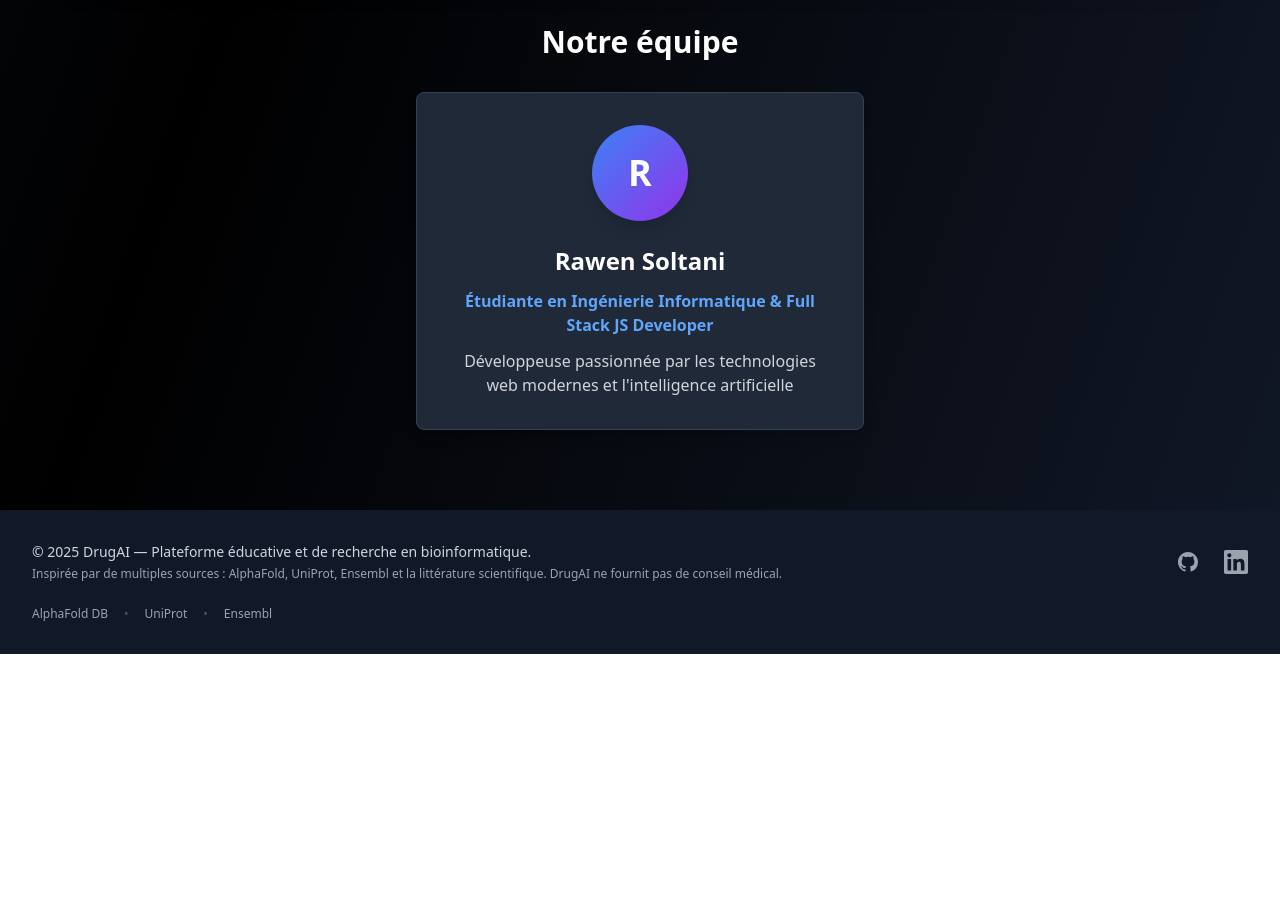
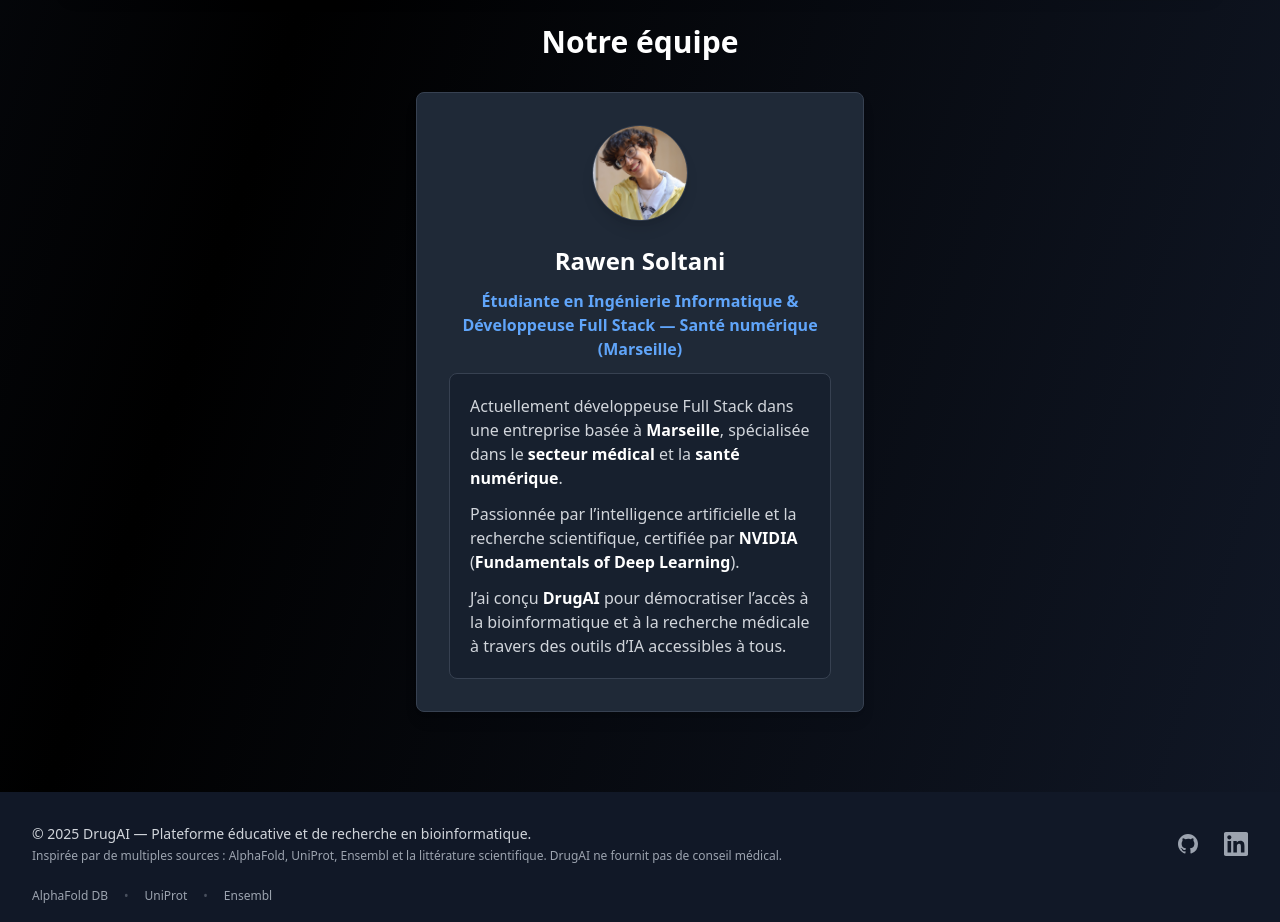
Before and after one commit to nodeWizard/drugAi, a React (Vite) app: page /apropos in a window 1280 px wide. Shown: the part 3020-3942 px from the top of the page. Before the commit the page ends 3674 px from the top, so only its background shows below. Built offline with nearby package versions, Linux system fonts and the light colour scheme.

Commit message:
update aPropos page (section mon equipe)

```diff
--- /dev/null
+++ b/src/assets/images/index.ts
@@ -0,0 +1 @@
+export { default as rawenPhoto } from './rawen.jpg'
--- a/src/assets/index.ts
+++ b/src/assets/index.ts
@@ -1 +1,2 @@
 export * from './videos'
+export * from './images'
--- a/src/pages/APropos.tsx
+++ b/src/pages/APropos.tsx
@@ -1,8 +1,10 @@
+import { rawenPhoto } from '../assets'
+
 const teamMembers = [
   {
     name: 'Rawen Soltani',
-    role: 'Étudiante en Ingénierie Informatique & Full Stack JS Developer',
-    desc: 'Développeuse passionnée par les technologies web modernes et l\'intelligence artificielle'
+    role: 'Étudiante en Ingénierie Informatique & Développeuse Full Stack — Santé numérique (Marseille)',
+    desc: 'Actuellement développeuse Full Stack dans une entreprise basée à Marseille, spécialisée dans le secteur médical et la santé numérique. Passionnée par l’intelligence artificielle et la recherche scientifique, certifiée par NVIDIA (Fundamentals of Deep Learning). J’ai conçu DrugAI pour démocratiser l’accès à la bioinformatique et à la recherche médicale à travers des outils d’IA accessibles à tous.'
   }
 ]
 
@@ -269,14 +271,27 @@
                   key={index}
                   className="bg-gray-800 rounded-lg shadow-lg p-8 hover:shadow-2xl hover:bg-gray-700 hover:scale-105 transition-all text-center max-w-md border border-gray-700 hover:border-blue-500"
                 >
-                  <div className="bg-gradient-to-br from-blue-500 to-purple-600 rounded-full w-24 h-24 mx-auto mb-6 flex items-center justify-center shadow-lg">
-                    <span className="text-4xl font-bold text-white">
-                      {member.name.charAt(0)}
-                    </span>
+                  <div className="rounded-full w-24 h-24 mx-auto mb-6 shadow-lg overflow-hidden border border-gray-700">
+                    <img src={rawenPhoto} alt={member.name} className="w-full h-full object-cover object-top" />
                   </div>
                   <h3 className="text-2xl font-bold text-white mb-3">{member.name}</h3>
                   <p className="text-blue-400 font-semibold mb-3">{member.role}</p>
-                  <p className="text-gray-300">{member.desc}</p>
+                  <div className="bg-gray-900/50 border border-gray-700 rounded-lg p-5 text-left text-gray-300 space-y-3">
+                    <p>
+                      Actuellement développeuse Full Stack dans une entreprise basée à
+                      <strong className="text-white"> Marseille</strong>, spécialisée dans le
+                      <strong className="text-white"> secteur médical</strong> et la
+                      <strong className="text-white"> santé numérique</strong>.
+                    </p>
+                    <p>
+                      Passionnée par l’intelligence artificielle et la recherche scientifique, certifiée par
+                      <strong className="text-white"> NVIDIA</strong> (<strong className="text-white">Fundamentals of Deep Learning</strong>).
+                    </p>
+                    <p>
+                      J’ai conçu <strong className="text-white">DrugAI</strong> pour démocratiser l’accès à la bioinformatique et à la recherche médicale
+                      à travers des outils d’IA accessibles à tous.
+                    </p>
+                  </div>
                 </div>
               ))}
             </div>
```
Also changed, not shown: src/assets/images/rawen.jpg (added).
